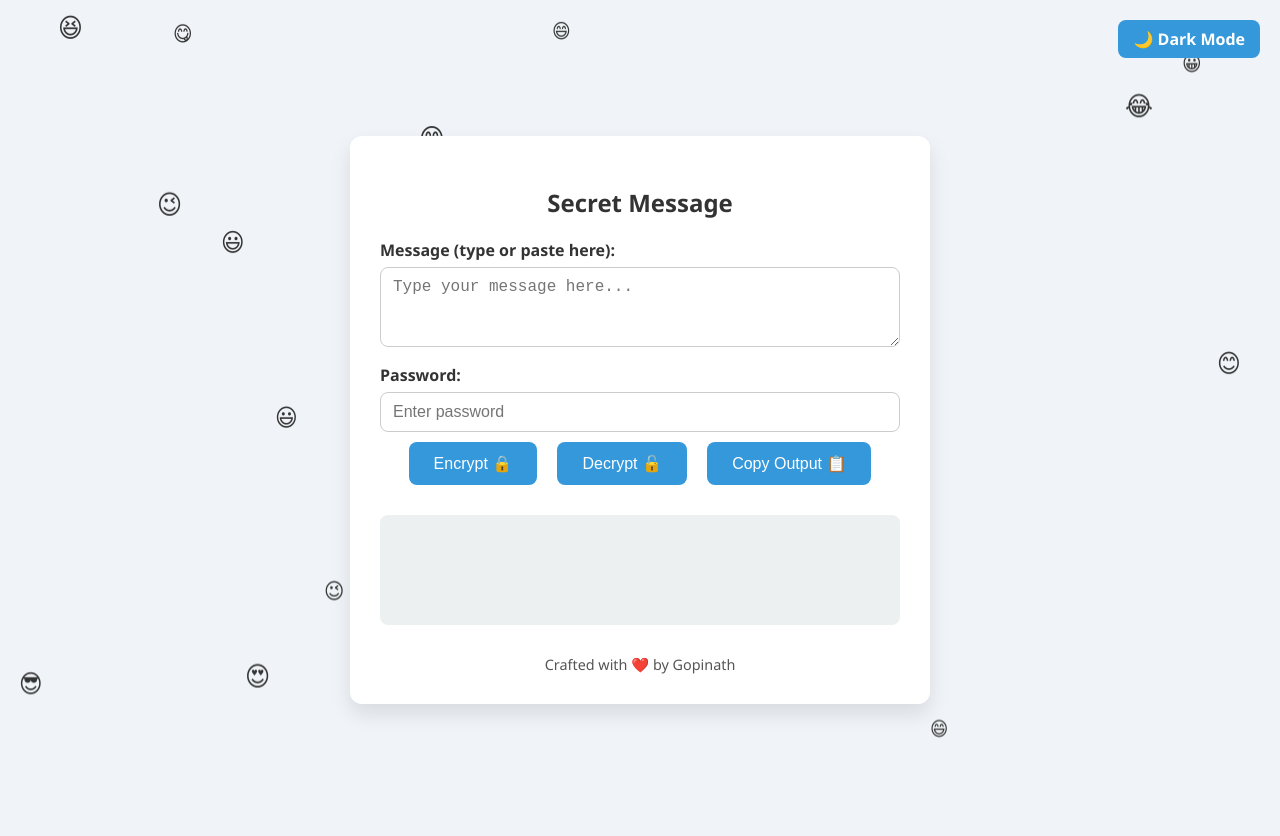
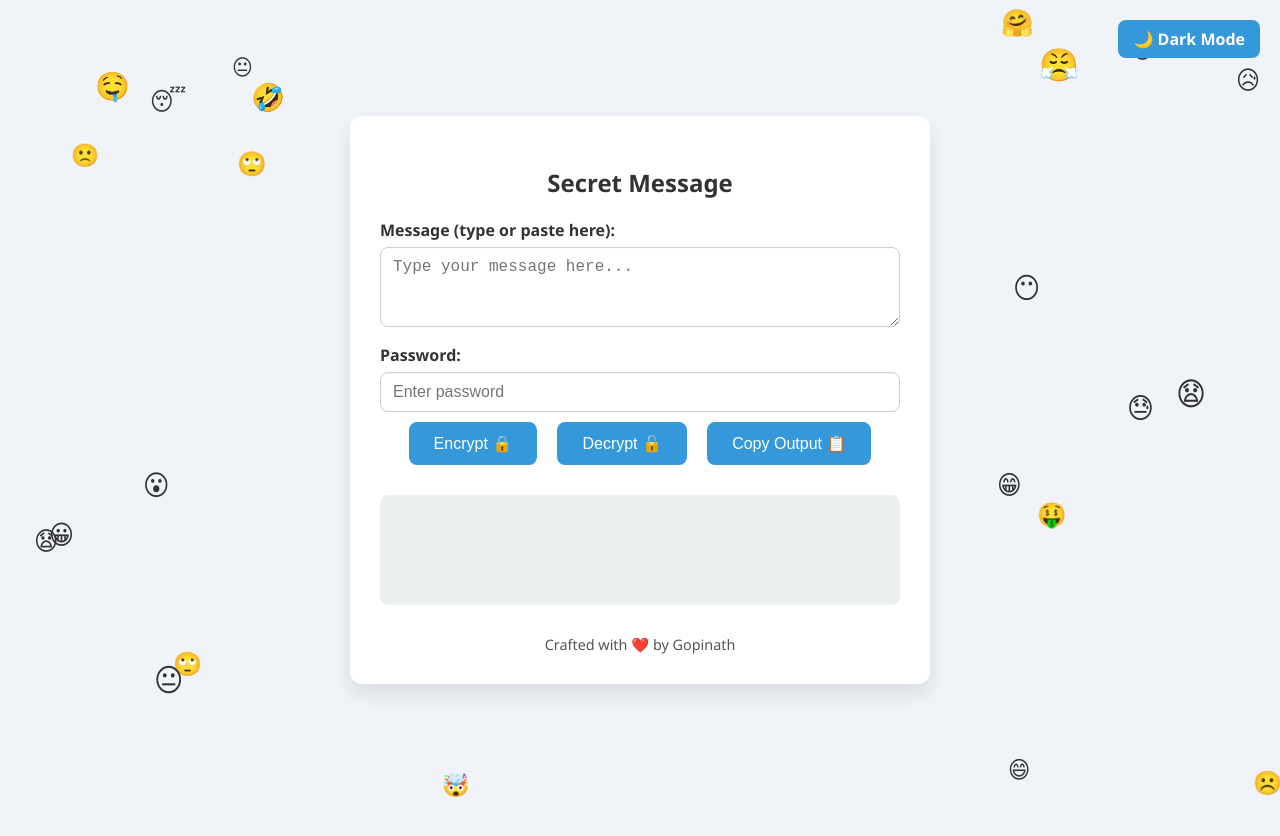
Before and after one commit to Gopinath-cyber/emoji-secret-message, a plain HTML site: page index.html in a window 1280 px wide. After the commit the page ends 800 px from the top, so only its background shows below. Drawn offline with nearby package versions, Linux system fonts and the light colour scheme.

Commit message:
Update index.html

```diff
--- a/index.html
+++ b/index.html
@@ -3,7 +3,7 @@
 <head>
 <meta charset="UTF-8" />
 <meta name="viewport" content="width=device-width, initial-scale=1" />
-<title>Secret Message with Emoji Output</title>
+<title>Secret Message with Bouncing Emoji Background</title>
 <style>
   :root {
     --bg-light: #f0f4f8;
@@ -13,34 +13,48 @@
     --primary-light: #3498db;
     --primary-dark: #2980b9;
   }
-  body {
+  html, body {
+    margin: 0; padding: 0;
+    height: 100%;
+    overflow: hidden;
     font-family: 'Segoe UI', Tahoma, Geneva, Verdana, sans-serif;
     background: var(--bg-light);
     color: var(--color-light);
-    margin: 0; padding: 20px;
-    display: flex;
-    justify-content: center;
-    align-items: center;
-    min-height: 100vh;
     transition: background-color 0.3s, color 0.3s;
-    position: relative;
-    overflow: hidden;
   }
   body.dark {
     background: var(--bg-dark);
     color: var(--color-dark);
   }
+  #emoji-background {
+    position: fixed;
+    top: 0; left: 0;
+    width: 100vw; height: 100vh;
+    pointer-events: none;
+    overflow: hidden;
+    z-index: 1;
+    background: transparent;
+  }
+  .emoji-ball {
+    position: absolute;
+    font-size: 28px;
+    user-select: none;
+    will-change: transform, left, top;
+  }
   .container {
+    position: fixed;
+    top: 50%;
+    left: 50%;
+    transform: translate(-50%, -50%);
+    z-index: 10;
     background: white;
     max-width: 520px;
-    width: 100%;
+    width: 90vw;
     padding: 30px;
     border-radius: 12px;
     box-shadow: 0 10px 20px rgba(0,0,0,0.1);
     text-align: center;
     transition: background-color 0.3s, color 0.3s;
-    position: relative;
-    z-index: 10;
   }
   body.dark .container {
     background: #1e1e1e;
@@ -135,34 +149,6 @@
   .theme-toggle:hover {
     background-color: var(--primary-dark);
   }
-  /* Emoji background container */
-  #emoji-background {
-    position: fixed;
-    top: 0;
-    left: 0;
-    width: 100vw;
-    height: 100vh;
-    pointer-events: none;
-    overflow: hidden;
-    z-index: 1;
-  }
-  .emoji-ball {
-    position: absolute;
-    font-size: 24px;
-    user-select: none;
-    will-change: transform;
-    animation-name: bounce;
-    animation-timing-function: ease-in-out;
-    animation-iteration-count: infinite;
-  }
-  @keyframes bounce {
-    0%, 100% {
-      transform: translateY(0);
-    }
-    50% {
-      transform: translateY(-20px);
-    }
-  }
 </style>
 </head>
 <body>
@@ -193,9 +179,6 @@
   <script src="https://cdnjs.cloudflare.com/ajax/libs/crypto-js/4.1.1/crypto-js.min.js"></script>
 
   <script>
-    // Emoji set for background animation
-    const bgEmojis = ["😀","😁","😂","🤣","😃","😄","😅","😆","😉","😊","😋","😎","😍","😘","😗","😙"];
-
     const emojiSet = [
       "😀","😁","😂","🤣","😃","😄","😅","😆",
       "😉","😊","😋","😎","😍","😘","😗","😙",
@@ -303,37 +286,57 @@
       themeToggle.textContent = isDark ? '☀️ Light Mode' : '🌙 Dark Mode';
     });
 
-    // Background emoji animation logic
+    // Emoji ball bouncing background animation
     const emojiBgContainer = document.getElementById('emoji-background');
-    const emojiCount = 25;
-    const emojis = [];
+    const emojiBallsCount = 30;
+    const emojiBalls = [];
 
     function randomBetween(min, max) {
       return Math.random() * (max - min) + min;
     }
 
-    function createEmojiBall(index) {
+    function createEmojiBall() {
       const span = document.createElement('span');
       span.classList.add('emoji-ball');
-      span.style.fontSize = randomBetween(18, 28) + "px";
-      span.textContent = bgEmojis[index % bgEmojis.length];
-      span.style.left = randomBetween(0, window.innerWidth - 30) + "px";
-      span.style.top = randomBetween(0, window.innerHeight - 30) + "px";
-      span.style.animationDuration = randomBetween(3, 7) + "s";
-      span.style.animationDelay = randomBetween(0, 5) + "s";
+      span.textContent = emojiSet[Math.floor(randomBetween(0, emojiSet.length))];
       emojiBgContainer.appendChild(span);
-      return span;
+
+      return {
+        el: span,
+        x: randomBetween(0, window.innerWidth - 30),
+        y: randomBetween(0, window.innerHeight - 30),
+        vx: randomBetween(-1.5, 1.5),
+        vy: randomBetween(-1.5, 1.5),
+        size: randomBetween(22, 32)
+      };
     }
 
-    for(let i = 0; i < emojiCount; i++) {
-      emojis.push(createEmojiBall(i));
+    for (let i = 0; i < emojiBallsCount; i++) {
+      emojiBalls.push(createEmojiBall());
     }
 
-    // Adjust emojis on resize
+    function animate() {
+      emojiBalls.forEach(ball => {
+        ball.x += ball.vx;
+        ball.y += ball.vy;
+
+        // Bounce on edges
+        if (ball.x <= 0 || ball.x >= window.innerWidth - ball.size) ball.vx *= -1;
+        if (ball.y <= 0 || ball.y >= window.innerHeight - ball.size) ball.vy *= -1;
+
+        ball.el.style.left = ball.x + 'px';
+        ball.el.style.top = ball.y + 'px';
+        ball.el.style.fontSize = ball.size + 'px';
+      });
+      requestAnimationFrame(animate);
+    }
+
+    animate();
+
     window.addEventListener('resize', () => {
-      emojis.forEach(span => {
-        span.style.left = randomBetween(0, window.innerWidth - 30) + "px";
-        span.style.top = randomBetween(0, window.innerHeight - 30) + "px";
+      emojiBalls.forEach(ball => {
+        ball.x = Math.min(ball.x, window.innerWidth - ball.size);
+        ball.y = Math.min(ball.y, window.innerHeight - ball.size);
       });
     });
   </script>
```
